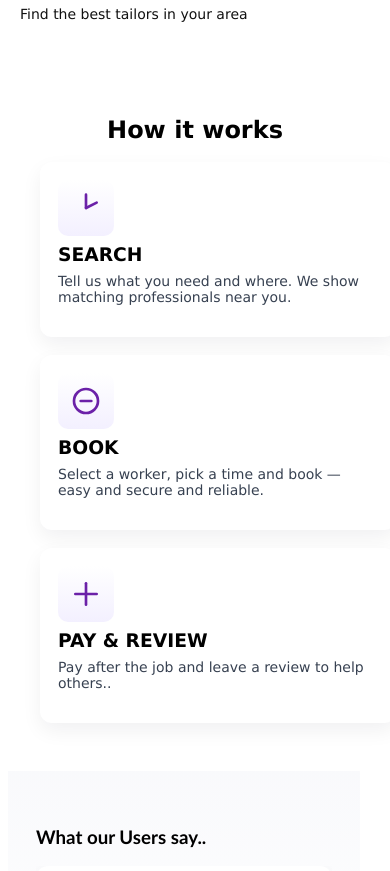
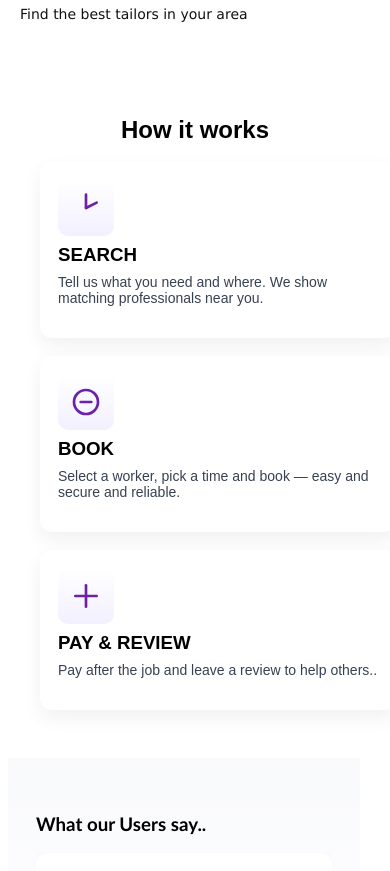
Before and after one commit to NovisticTechBoy/Swift2.0, a React (Vite) app: page / in a window 390 px wide. Shown: the part 1474-2345 px from the top of the page. Built offline with nearby package versions, Linux system fonts and the light colour scheme.

Commit message:
Updated the 'HowitWorks' component with new font style for mobile view
Added mobile font styling for headings and grid.

```diff
--- a/src/components/HowItWorks.css
+++ b/src/components/HowItWorks.css
@@ -46,3 +46,11 @@
         grid-template-columns: 1fr;
      }
      }
+
+/* Mobile Font Styling */
+@media (max-width: 768px) {
+  .how-section h2,
+  .how-grid {
+    font-family: 'Poppins', sans-serif;
+  }
+}
```
